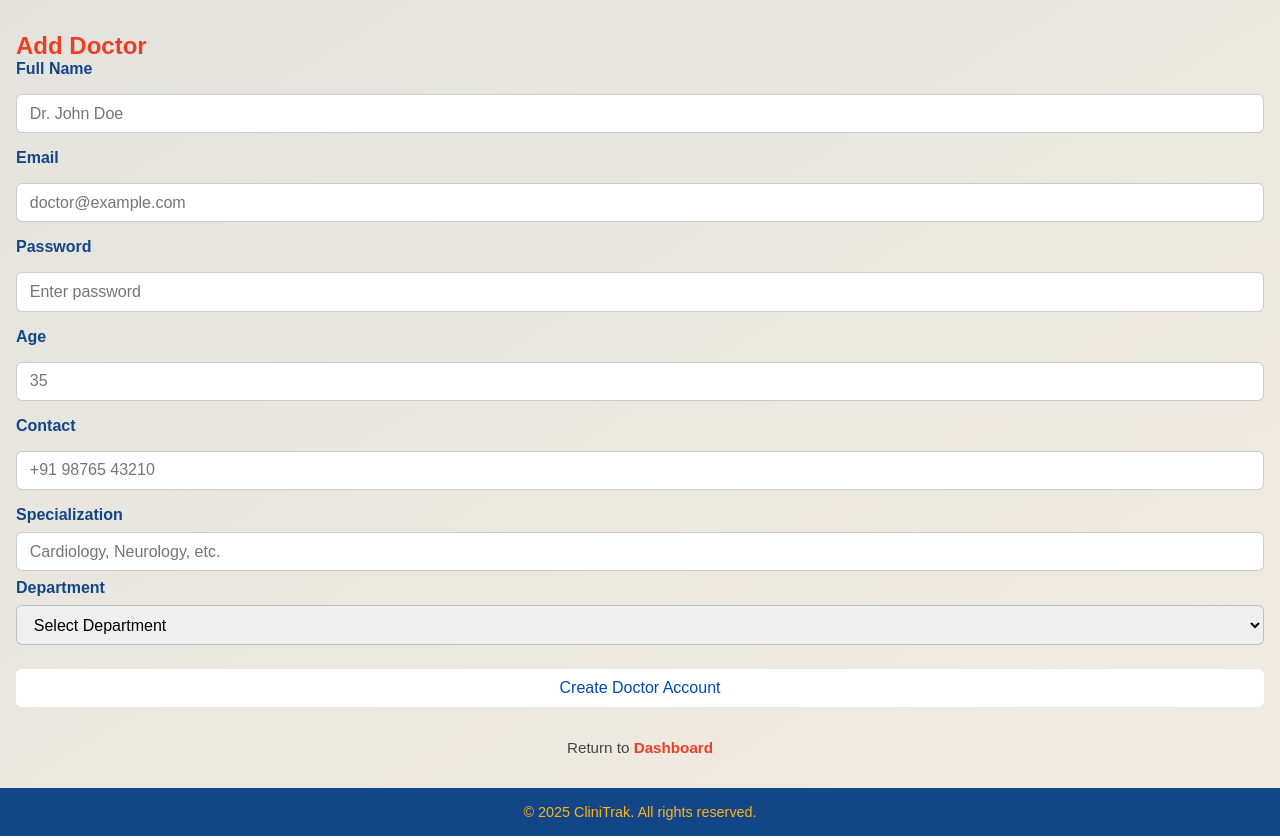
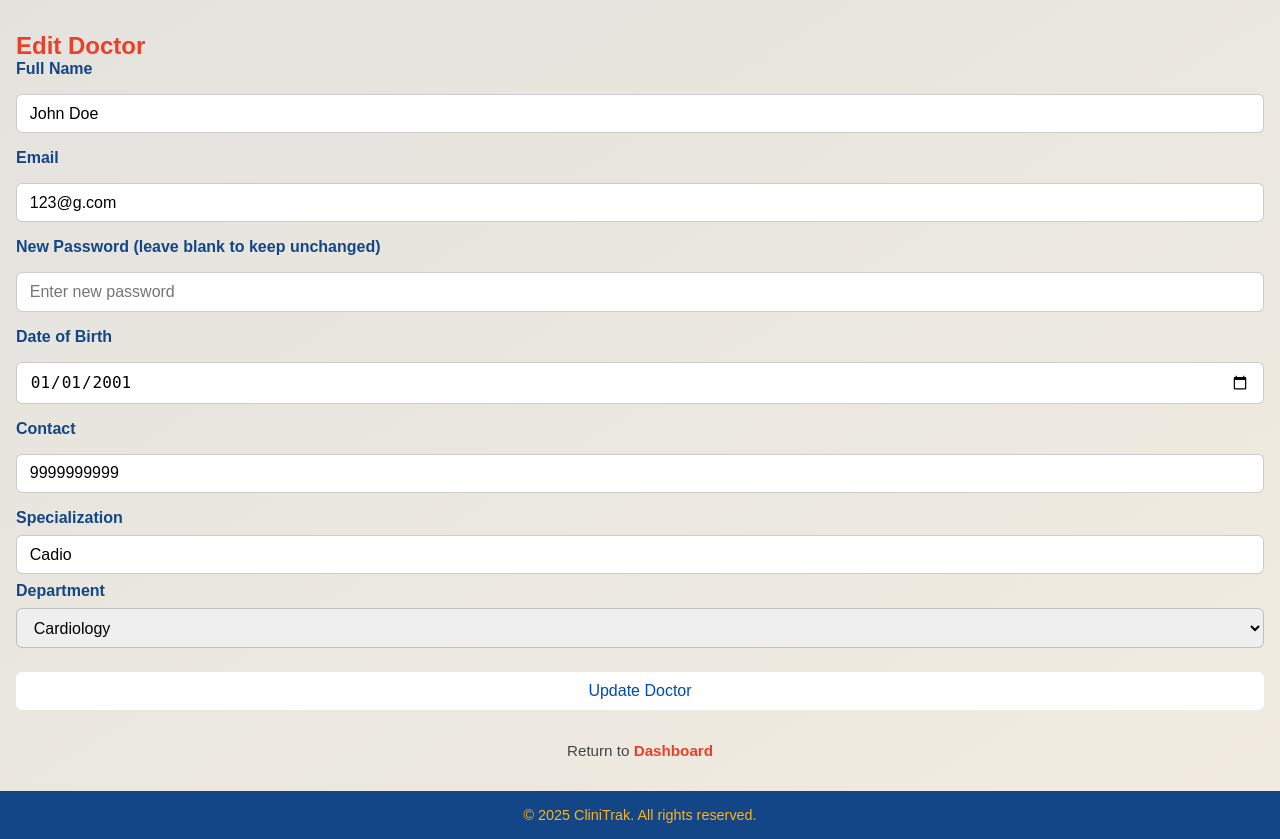
Before and after one commit to GlaucousGlaucus/Hospital-Management-System-Mad-2, a Flask app: page /admin/edit/doctor/32/ in a window 1280 px wide. Shown: the part 70-909 px from the top of the page. Run offline with Flask 3, Linux system fonts and the light colour scheme.

Commit message:
Change age to DOB and Add blacklisting parameter to user

```diff
--- a/routes/dashboard.py
+++ b/routes/dashboard.py
@@ -1,4 +1,4 @@
-from datetime import datetime, timedelta
+from datetime import datetime, timedelta, date
 from logging import getLogger
 from typing import List
 
@@ -178,7 +178,7 @@ def new_doctor():
                 name=request.form["name"],
                 email=request.form["email"],
                 password=generate_password_hash(request.form["password"]),
-                age=request.form["age"],
+                dob = date.fromisoformat(request.form["dob"]),
                 contact=request.form["contact"],
                 specialization=request.form["specialization"],
                 department_id=int(request.form["department_id"]),
@@ -195,7 +195,7 @@ def edit_doctor(doctor_id):
         if request.method == "POST":
             doctor.name = request.form["name"]
             doctor.email = request.form["email"]
-            doctor.age = int(request.form["age"])
+            doctor.dob = date.fromisoformat(request.form["dob"])
             doctor.contact = request.form["contact"]
             doctor.specialization = request.form["specialization"]
             doctor.department_id = int(request.form["department_id"])
@@ -220,7 +220,7 @@ def new_patient():
                 name=request.form["name"],
                 email=request.form["email"],
                 password=generate_password_hash(request.form["password"]),
-                age=int(request.form["age"]),
+                dob = date.fromisoformat(request.form["dob"]),
                 contact=request.form["contact"],
             )
             db_session.add(patient)
@@ -241,7 +241,7 @@ def edit_patient(patient_id):
         if request.method == "POST":
             patient.name = request.form["name"]
             patient.email = request.form["email"]
-            patient.age = int(request.form["age"])
+            patient.dob = date.fromisoformat(request.form["dob"])
             patient.contact = request.form["contact"]
 
             new_password = request.form.get("password", "").strip()
@@ -340,7 +340,7 @@ def edit_patient():
         if request.method == "POST":
             patient.name = request.form["name"]
             patient.email = request.form["email"]
-            patient.age = int(request.form["age"])
+            patient.dob = date.fromisoformat(request.form["dob"])
             patient.contact = request.form["contact"]
 
             new_password = request.form.get("password", "").strip()
--- a/services/doctor_service.py
+++ b/services/doctor_service.py
@@ -1,6 +1,6 @@
 from models.main_models import Doctor, Department
 
-def create_doctor(session, name, email, password, age, contact, specialization, department_id):
+def create_doctor(session, name, email, password, dob, contact, specialization, department_id):
     """Creates and commits a new Doctor record."""
 
     dep = session.get(Department, department_id)
@@ -12,7 +12,7 @@ def create_doctor(session, name, email, password, age, contact, specialization,
         name=name,
         email=email,
         password=password,
-        age=int(age),
+        dob=dob,
         contact=contact,
         specialization=specialization,
         department_id=department_id,
--- a/templates/admin/new_doctor.html
+++ b/templates/admin/new_doctor.html
@@ -24,9 +24,10 @@
   <input type="password" name="password" placeholder="Enter password" required>
   {% endif %}
 
-  <label>Age</label>
-  <input type="number" name="age" placeholder="35"
-         value="{{ doctor.age if doctor else '' }}" required>
+  <label>Date of Birth</label>
+  <input type="date" name="dob"
+         value="{{ doctor.dob.isoformat() if doctor and doctor.dob else '' }}"
+         required>
 
   <label>Contact</label>
   <input type="text" name="contact" placeholder="+91 98765 43210"
--- a/templates/signup.html
+++ b/templates/signup.html
@@ -19,8 +19,8 @@
     <label>Password</label>
     <input type="password" name="password" required>
 
-    <label>Age</label>
-    <input type="number" name="age" required>
+    <label>Date of Birth</label>
+    <input type="date" name="dob" required>
 
     <label>Contact</label>
     <input type="text" name="contact" required>
@@ -72,7 +72,6 @@
             docFields.classList.toggle("hidden", !isDoctor);
             patientFields.classList.toggle("hidden", !isPatient);
 
-            // Required field handling
             docFields.querySelectorAll("input, select").forEach(el => {
                 el.required = isDoctor;
             });
```
Also changed, not shown: models/main_models.py (+9 -1 lines), routes/auth.py (+16 -5 lines), templates/admin/patient_update.html (+4 -3 lines), utils/sample_data.py (+55 -24 lines), hospital.db.
